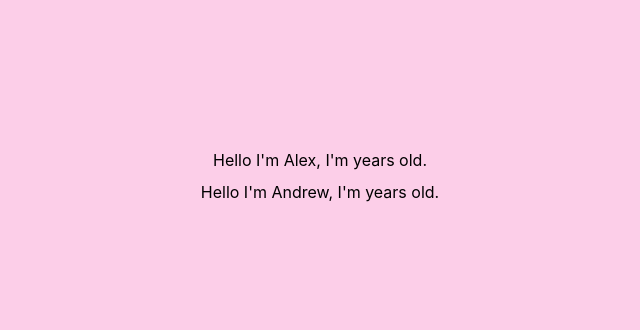
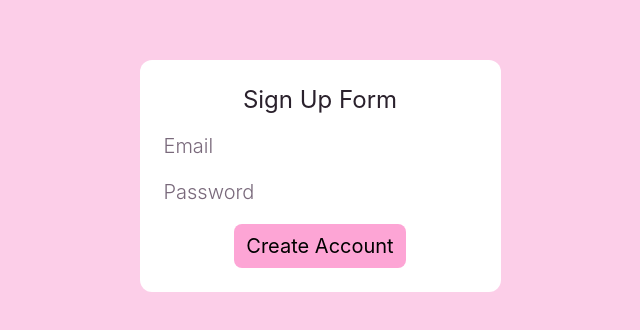
Before and after one commit to alexxx-16/react-project-8-ecommerce, a React (Vite) app: page / in a window 1280 px wide. Shown: the part 224-554 px from the top of the page, without its empty margins (320-960 px from the left). Built offline with nearby package versions, Linux system fonts and the light colour scheme.

Commit message:
create SignUpForm component

```diff
--- a/src/App.jsx
+++ b/src/App.jsx
@@ -1,21 +1,10 @@
-import { useState } from "react";
+import SignUpForm from "./components/SignUpForm";
 import "./index.css";
-
-function Greetings({ name, age }) {
-  return (
-    <div>
-      <h1>
-        Hello I'm {name}, I'm {age} years old.
-      </h1>
-    </div>
-  );
-}
 
 function App() {
   return (
-    <div className="flex flex-col w-full min-h-screen items-center justify-center bg-pink-200 gap-2">
-      <Greetings name={"Alex"} />
-      <Greetings name={"Andrew"} />
+    <div className="flex flex-col w-full min-h-screen items-center justify-center bg-pink-200">
+      <SignUpForm />
     </div>
   );
 }
--- /dev/null
+++ b/src/components/SignUpForm.jsx
@@ -0,0 +1,32 @@
+const SignUpForm = () => {
+  const handleSubmit = (e) => {
+    e.preventDefault();
+  };
+
+  return (
+    <form
+      onSubmit={handleSubmit}
+      className="flex flex-col items-center p-6 rounded-xl text-xl gap-4 bg-white"
+    >
+      <h1 className="text-center text-2xl text-mauve-800">Sign Up Form</h1>
+      <input
+        type="email"
+        placeholder="Email"
+        className="outline-none border-b-2 border-white placeholder-mauve-500 font-light bg-transparent"
+      />
+      <input
+        type="password"
+        placeholder="Password"
+        className="outline-none border-b-2 border-white placeholder-mauve-500 font-light"
+      />
+      <button
+        type="submit"
+        className="bg-pink-300 py-2 px-3 w-fit rounded-lg active:scale-95 transition-all duration-200"
+      >
+        Create Account
+      </button>
+    </form>
+  );
+};
+
+export default SignUpForm;
```
